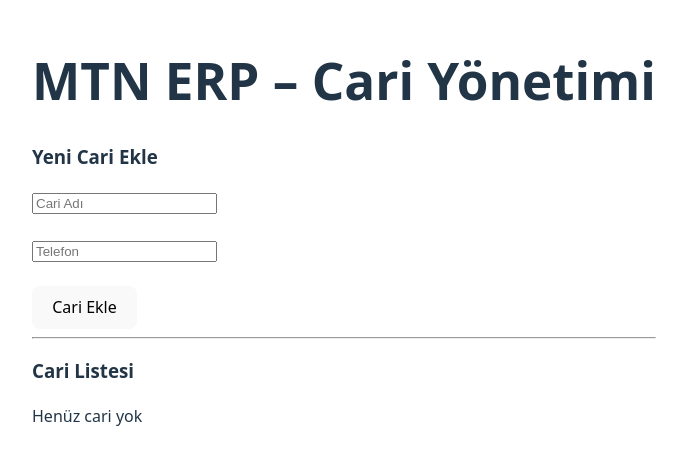
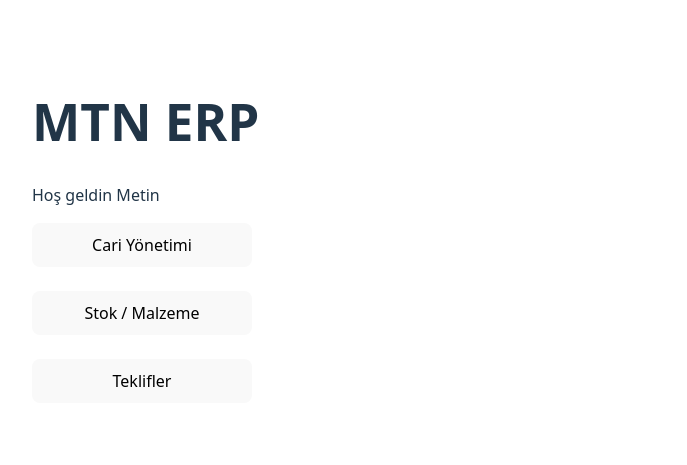
Before and after one commit to dosmetin10/mtn-erp, a React (Vite) app: page / in a window 1280 px wide. Shown: the part 169-634 px from the top of the page, without its empty margins (8-695 px from the left). Built offline with nearby package versions, Linux system fonts and the light colour scheme.

Commit message:
menu ve cari geri donus eklendi

```diff
--- a/src/App.jsx
+++ b/src/App.jsx
@@ -1,6 +1,9 @@
 import { useState } from "react"
 
 function App() {
+  const [ekran, setEkran] = useState("menu")
+
+  // CARI STATE
   const [cariler, setCariler] = useState([])
   const [cariAdi, setCariAdi] = useState("")
   const [telefon, setTelefon] = useState("")
@@ -17,9 +20,46 @@ function App() {
     setTelefon("")
   }
 
+  // ANA EKRAN
+  if (ekran === "menu") {
     return (
       <div style={{ padding: 40 }}>
-      <h1>MTN ERP – Cari Yönetimi</h1>
+        <h1>MTN ERP</h1>
+        <p>Hoş geldin Metin</p>
+
+        <button
+          style={{ padding: 10, width: 220 }}
+          onClick={() => setEkran("cari")}
+        >
+          Cari Yönetimi
+        </button>
+
+        <br /><br />
+
+        <button style={{ padding: 10, width: 220 }}>
+          Stok / Malzeme
+        </button>
+
+        <br /><br />
+
+        <button style={{ padding: 10, width: 220 }}>
+          Teklifler
+        </button>
+      </div>
+    )
+  }
+
+  // CARI YÖNETIMI
+  if (ekran === "cari") {
+    return (
+      <div style={{ padding: 40 }}>
+        <h1>Cari Yönetimi</h1>
+
+        <button onClick={() => setEkran("menu")}>
+          ← Ana Ekrana Dön
+        </button>
+
+        <hr />
 
         <h3>Yeni Cari Ekle</h3>
 
@@ -55,5 +95,6 @@ function App() {
       </div>
     )
   }
+}
 
 export default App
```
Lines whose indentation alone changed are shown as unchanged.
